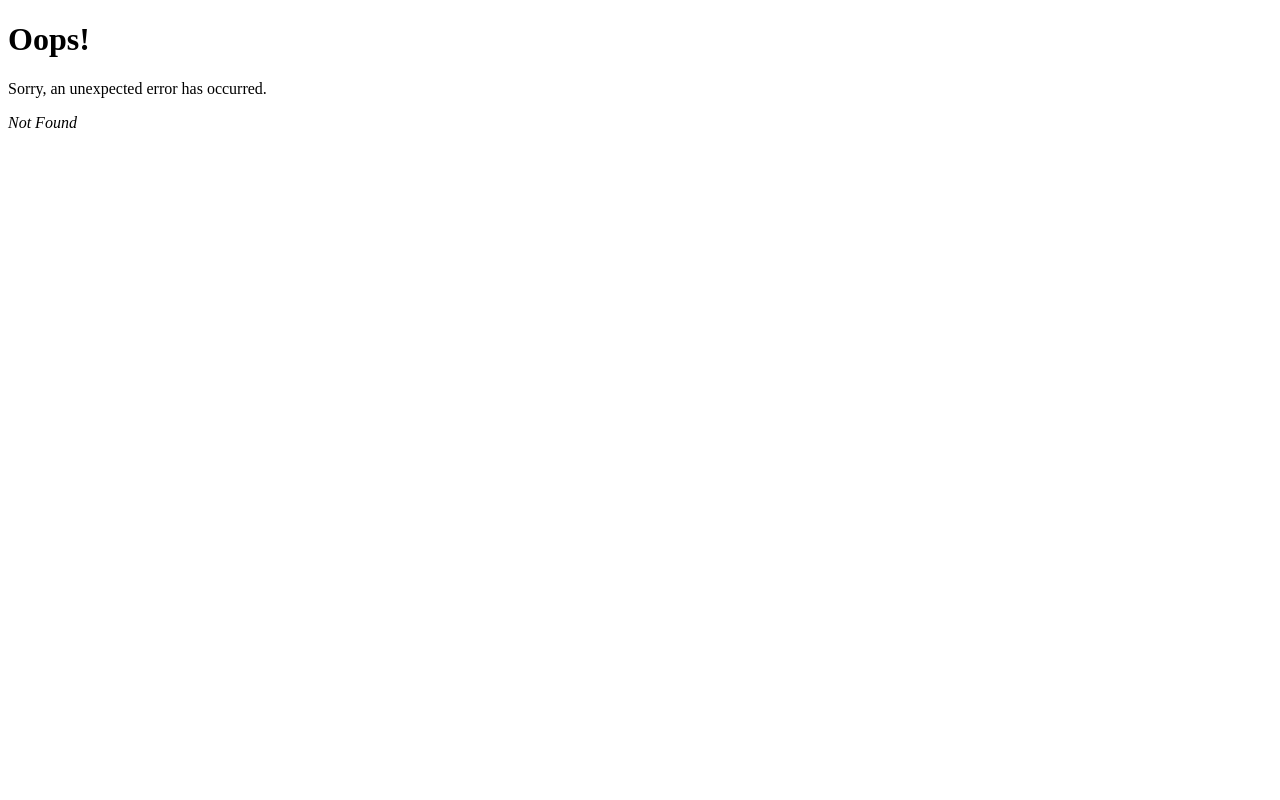
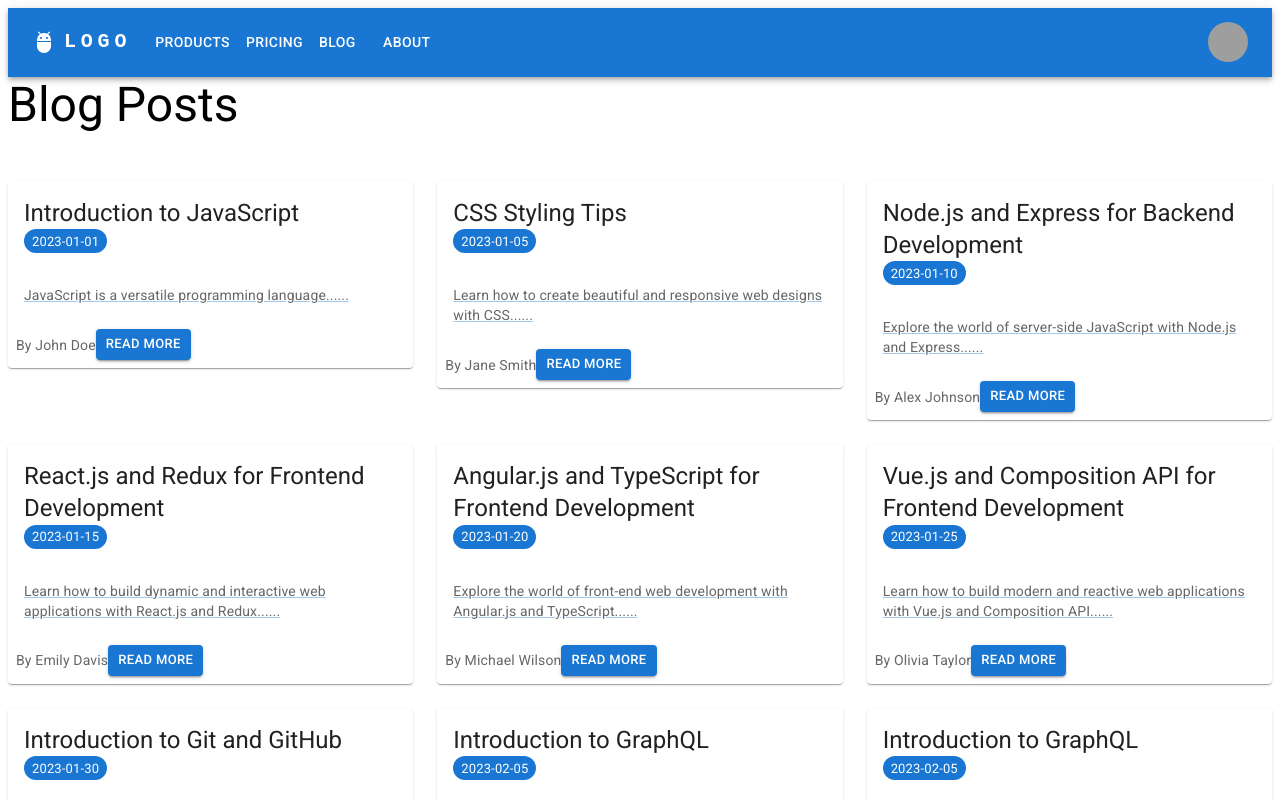
Before and after one commit to gillesashley/my-blog, a React (Vite) app: page /blog in a window 1280 px wide. Before the commit this address had no page. Shown: the top 800 px of the page. Built offline with nearby package versions, Linux system fonts and the light colour scheme; grey boxes are pictures that could not be loaded.

Commit message:
Moved <BlogList/> component from IndexHome, and added '/blog' to main.tsx.

```diff
--- a/src/components/blog/bloglist.component.tsx
+++ b/src/components/blog/bloglist.component.tsx
@@ -1,19 +1,49 @@
-import { blogPosts } from "../../utils/posts.utils";
+import {
+  Grid,
+  Typography,
+  Card,
+  CardContent,
+  CardHeader,
+  CardActions,
+  Button,
+  Chip,
+  Link,
+} from '@mui/material';
+import { blogPosts } from '../../utils/posts.utils';
 
 export default function BlogList() {
-  const listOfPosts = blogPosts.map(({ id, title, content, author, date }) => (
-    <div key={id}>
-      <h2>{title}</h2>
-      <p>{content}</p>
-      <p>{author}</p>
-      <p>{date}</p>
-    </div>
-  ));
-
   return (
-    <div>
-      <h1>BlogList</h1>
-      <p>{listOfPosts}</p>
-    </div>
+    <Grid container spacing={3}>
+      <Grid item xs={12}>
+        <Typography variant="h3" sx={{ mb: 3 }}>
+          Blog Posts
+        </Typography>
+      </Grid>
+      {blogPosts.map((post) => (
+        <Grid item xs={12} sm={6} md={4} key={post.id}>
+          <Card>
+            <CardHeader
+              title={post.title}
+              subheader={(
+                <Chip label={post.date} color="primary" size="small" />
+              )}
+            />
+            <CardContent>
+              <Typography variant="body2" color="textSecondary" component={Link} to={`/blog/${post.id}`}>
+                {post.content.substring(0, 150) + '...'}
+              </Typography>
+            </CardContent>
+            <CardActions disableSpacing>
+              <Typography variant="body2" color="textSecondary">
+                By {post.author}
+              </Typography>
+              <Button size="small" variant="contained">
+                Read More
+              </Button>
+            </CardActions>
+          </Card>
+        </Grid>
+      ))}
+    </Grid>
   );
-}
+};
--- a/src/components/home/index-home.component.tsx
+++ b/src/components/home/index-home.component.tsx
@@ -1,9 +1,8 @@
-import BlogList from "../blog/bloglist.component";
 
 export default function IndexHome() {
   return (
     <div>
-      <BlogList />
+      <h1>Home Page</h1>
     </div>
   );
 }
```
Also changed, not shown: src/main.tsx (+9 -0 lines).
